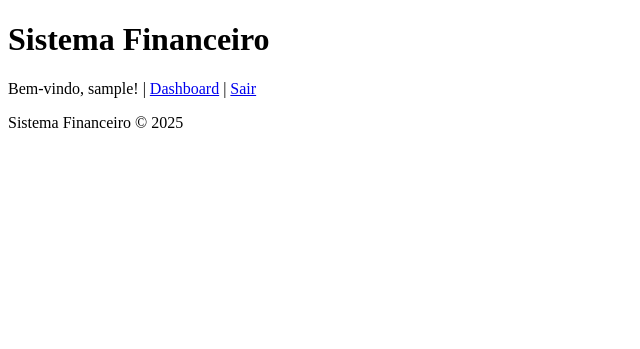
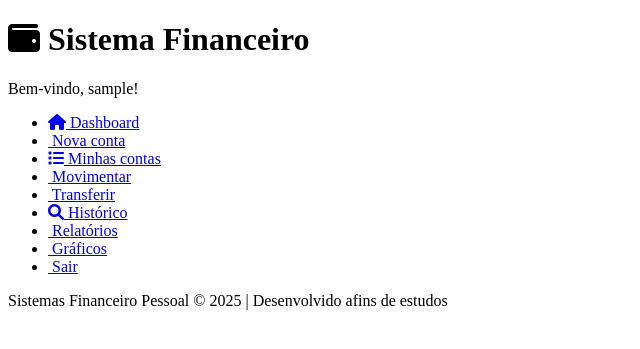
Before and after one commit to DevPeuh/Personal_Finance_Manager, a Django app: template core/templates/core/base.html in a window 1280 px wide. Shown: the top 349 px of the page, without its empty margins (0-640 px from the left). Run offline with Django 5.2, Linux system fonts and the light colour scheme; the template is opened without the code that fills it, so the values that code supplies are empty; the visitor is signed in with stand-in values (Sample User, id 1).

Commit message:
HTML base

```diff
--- a/core/templates/core/base.html
+++ b/core/templates/core/base.html
@@ -3,23 +3,58 @@
 <head>
     <meta charset="UTF-8">
     <meta name="viewport" content="width=device-width, initial-scale=1.0">
-    <title>Sistema Financeiro</title>
+    <title>Sistema Financeiro Pessoal</title>
+    {% load static %}
+    <link rel="stylesheet" href="{% static 'css/style.css' %}">
+    <link rel="stylesheet" href="https://cdnjs.cloudflare.com/ajax/libs/font-awesome/6.0.0/css/all.min.css">
 </head>
 <body>
     <header>
-        <h1>Sistema Financeiro</h1>
-        {% if user.is_authenticated %}
-            <p>Bem-vindo, {{ user.username }}! | <a href="{% url 'dashboard' %}">Dashboard</a> | <a href="{% url 'logout' %}">Sair</a></p>
-        {% endif %}
+        <div class="container">
+            <h1><i class="fas fa-wallet"></i> Sistema Financeiro</h1>
+            {% if user.is_authenticated %}
+            <div class="info-usuario">
+                <span>Bem-vindo, {{ user.username }}!</span>
+            </div>
+            {%  endif %}
+        </div>
     </header>
 
+    {% if user.is_authenticated %}
+    <nav>
+        <div class="container">
+            <ul>
+                <li><a href="{% url 'dashboard' %}"><i class="fas fa-home"></i> Dashboard</a></li>
+                <li><a href="{% url 'criar_conta' %}"><i class="fas fa-plus-cirlce"></i> Nova conta</a></li>
+                <li><a href="{% url 'listar_contas' %}"><i class="fas fa-list"></i> Minhas contas</a></li>
+                <li><a href="{% url 'movimentar_dinheiro' %}"><i class="fas fa-move"></i> Movimentar</a></li>
+                <li><a href="{% url 'transferir_saldo' %}"><i class="fas fa-transfer"></i> Transferir</a></li>
+                <li><a href="{% url 'filtrar_movimentacoes' %}"><i class="fas fa-search"></i> Histórico</a></li>
+                <li><a href="{% url 'relatorio_financeiro' %}"><i class="fas fa-report"></i> Relatórios</a></li>
+                <li><a href="{% url 'criar_grafico' %}"><i class="fas fa-graphic"></i> Gráficos</a></li>
+                <li><a href="{% url 'logout' %}"><i class="fas fa-logout"></i> Sair</a></li>
+            </ul>
+        </div>
+    </nav>
+    {% endif %}
+
     <main>
-        {% block content %}
-        {% endblock %}
+        <div class="container">
+            {% if error %}
+            <div class="alert alert-error">
+                {{ error }}
+            </div>
+            {% endif %}
+
+            {% block content %}
+            {% endblock %}
+        </div>
     </main>
 
     <footer>
-        <p>Sistema Financeiro &copy; {% now "Y" %}</p>
+        <div class="container">
+            <p>Sistemas Financeiro Pessoal &copy; {% now "Y" %} | Desenvolvido afins de estudos</p>
+        </div>
     </footer>
 </body>
 </html>
--- a/core/urls.py
+++ b/core/urls.py
@@ -14,5 +14,5 @@ urlpatterns = [
     path('historicos/filtrar/', views.filtrar_movimentacoes, name='filtrar_movimentacoes'),
     path('relatorio/', views.relatorio_financeiro, name='relatorio_financeiro'),
     path('grafico/', views.criar_grafico, name='criar_grafico'),
-    path('logout/', views.logout_usuario, name='logout_usuario'),
+    path('logout/', views.logout_usuario, name='logout'),
 ]
```
Also changed, not shown: core/static/css/style.css (added).
